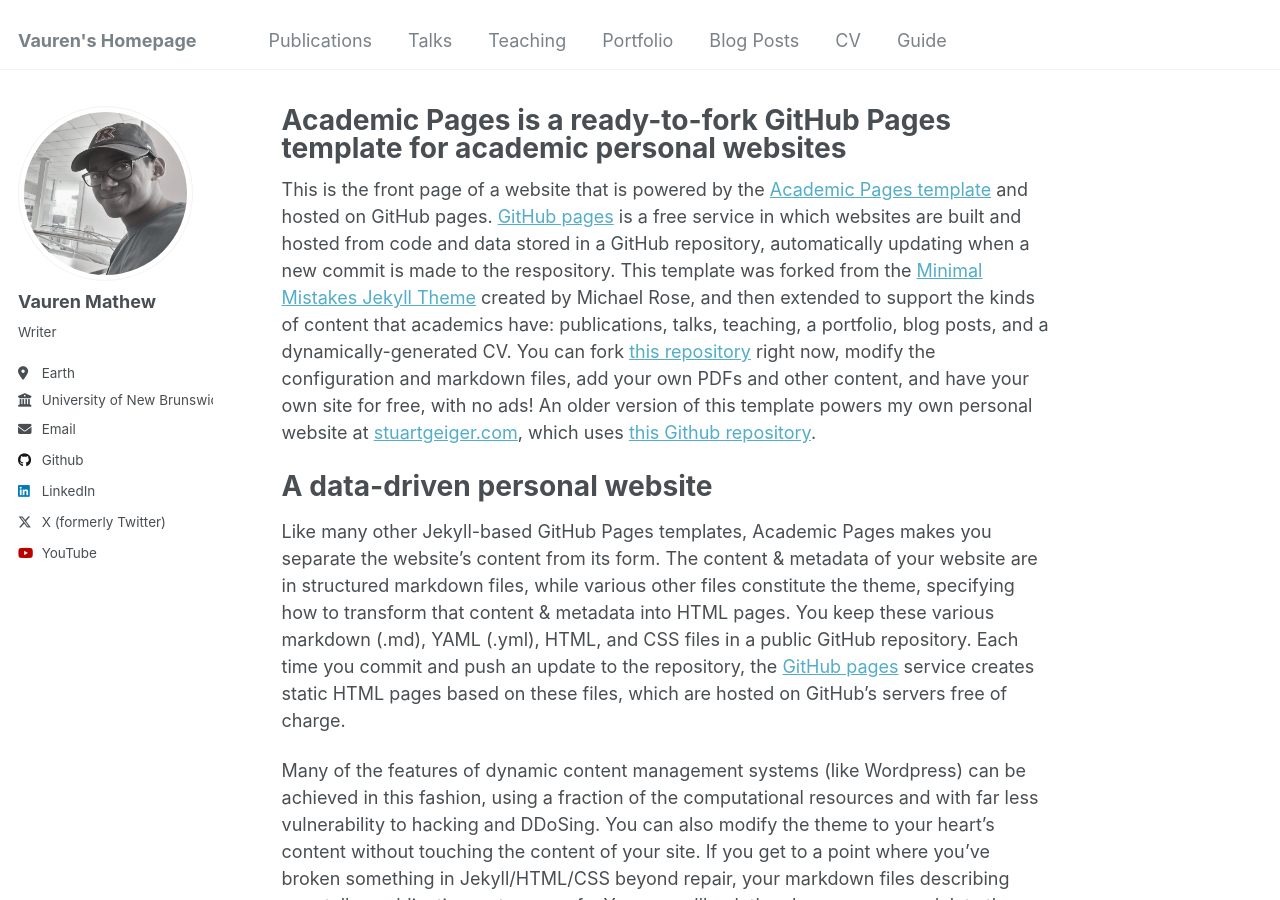
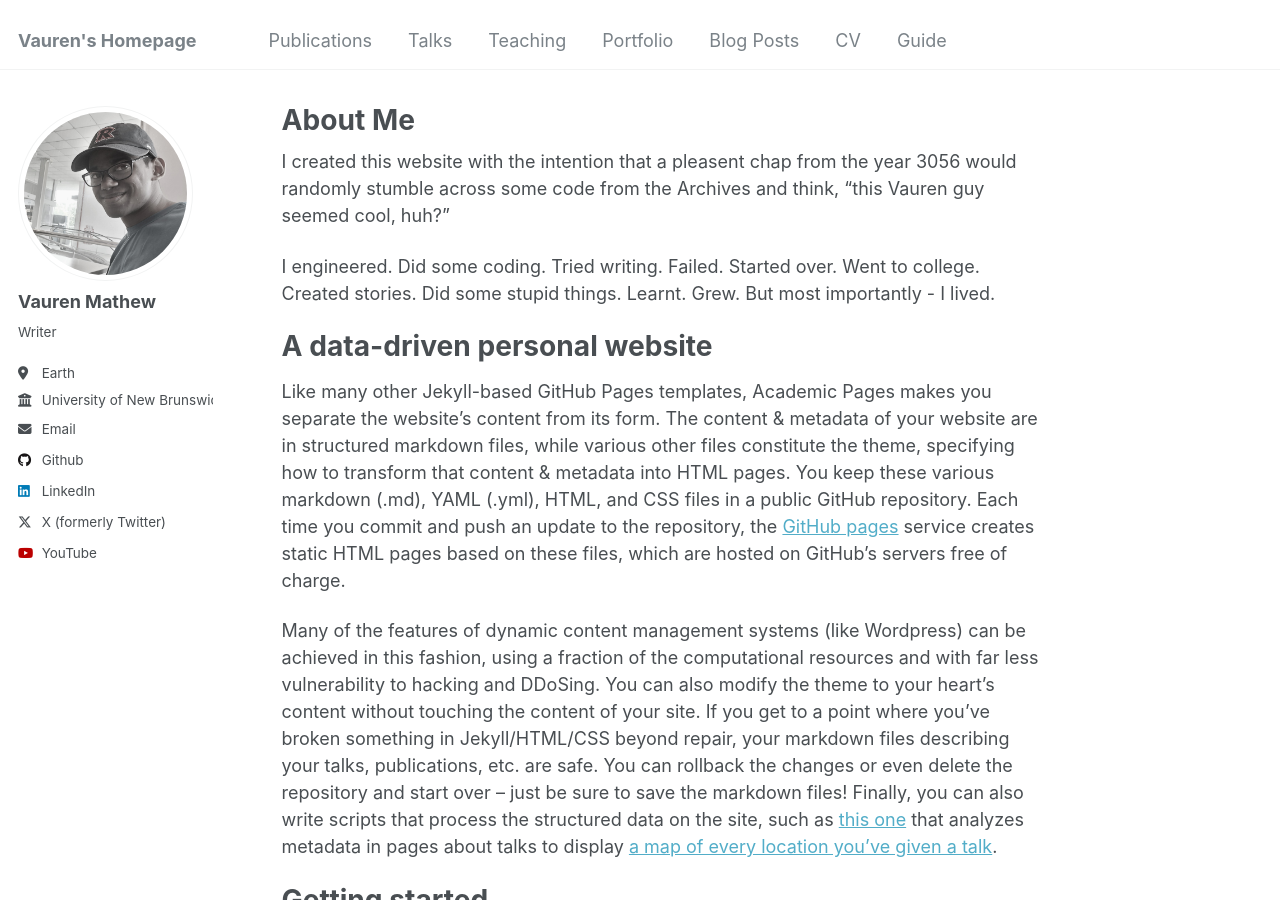
Before and after one commit to vaurenw/vaurenw.github.io, a Jekyll site: the page built from _pages/about.md, in a window 1280 px wide and 900 px high. Built offline with Jekyll 4.4.1, drawn with Linux system fonts in a browser that asks for light colours.

Commit message:
Update about.md

```diff
--- a/_pages/about.md
+++ b/_pages/about.md
@@ -1,16 +1,18 @@
 ---
 permalink: /
-title: "Academic Pages is a ready-to-fork GitHub Pages template for academic personal websites"
+title: "About Me"
 author_profile: true
 redirect_from:
   - /about/
   - /about.html
 ---
 
-This is the front page of a website that is powered by the [Academic Pages template](https://github.com/academicpages/academicpages.github.io) and hosted on GitHub pages. [GitHub pages](https://pages.github.com) is a free service in which websites are built and hosted from code and data stored in a GitHub repository, automatically updating when a new commit is made to the respository. This template was forked from the [Minimal Mistakes Jekyll Theme](https://mmistakes.github.io/minimal-mistakes/) created by Michael Rose, and then extended to support the kinds of content that academics have: publications, talks, teaching, a portfolio, blog posts, and a dynamically-generated CV. You can fork [this repository](https://github.com/academicpages/academicpages.github.io) right now, modify the configuration and markdown files, add your own PDFs and other content, and have your own site for free, with no ads! An older version of this template powers my own personal website at [stuartgeiger.com](http://stuartgeiger.com), which uses [this Github repository](https://github.com/staeiou/staeiou.github.io).
+I created this website with the intention that a pleasent chap from the year 3056 would randomly stumble across some code from the Archives and think, "this Vauren guy seemed cool, huh?"
 
-A data-driven personal website
-======
+I engineered. Did some coding. Tried writing. Failed. Started over. Went to college. Created stories. Did some stupid things. Learnt. Grew. But most importantly - I lived.
+
+# A data-driven personal website
+
 Like many other Jekyll-based GitHub Pages templates, Academic Pages makes you separate the website's content from its form. The content & metadata of your website are in structured markdown files, while various other files constitute the theme, specifying how to transform that content & metadata into HTML pages. You keep these various markdown (.md), YAML (.yml), HTML, and CSS files in a public GitHub repository. Each time you commit and push an update to the repository, the [GitHub pages](https://pages.github.com/) service creates static HTML pages based on these files, which are hosted on GitHub's servers free of charge.
 
 Many of the features of dynamic content management systems (like Wordpress) can be achieved in this fashion, using a fraction of the computational resources and with far less vulnerability to hacking and DDoSing. You can also modify the theme to your heart's content without touching the content of your site. If you get to a point where you've broken something in Jekyll/HTML/CSS beyond repair, your markdown files describing your talks, publications, etc. are safe. You can rollback the changes or even delete the repository and start over -- just be sure to save the markdown files! Finally, you can also write scripts that process the structured data on the site, such as [this one](https://github.com/academicpages/academicpages.github.io/blob/master/talkmap.ipynb) that analyzes metadata in pages about talks to display [a map of every location you've given a talk](https://academicpages.github.io/talkmap.html).
```
